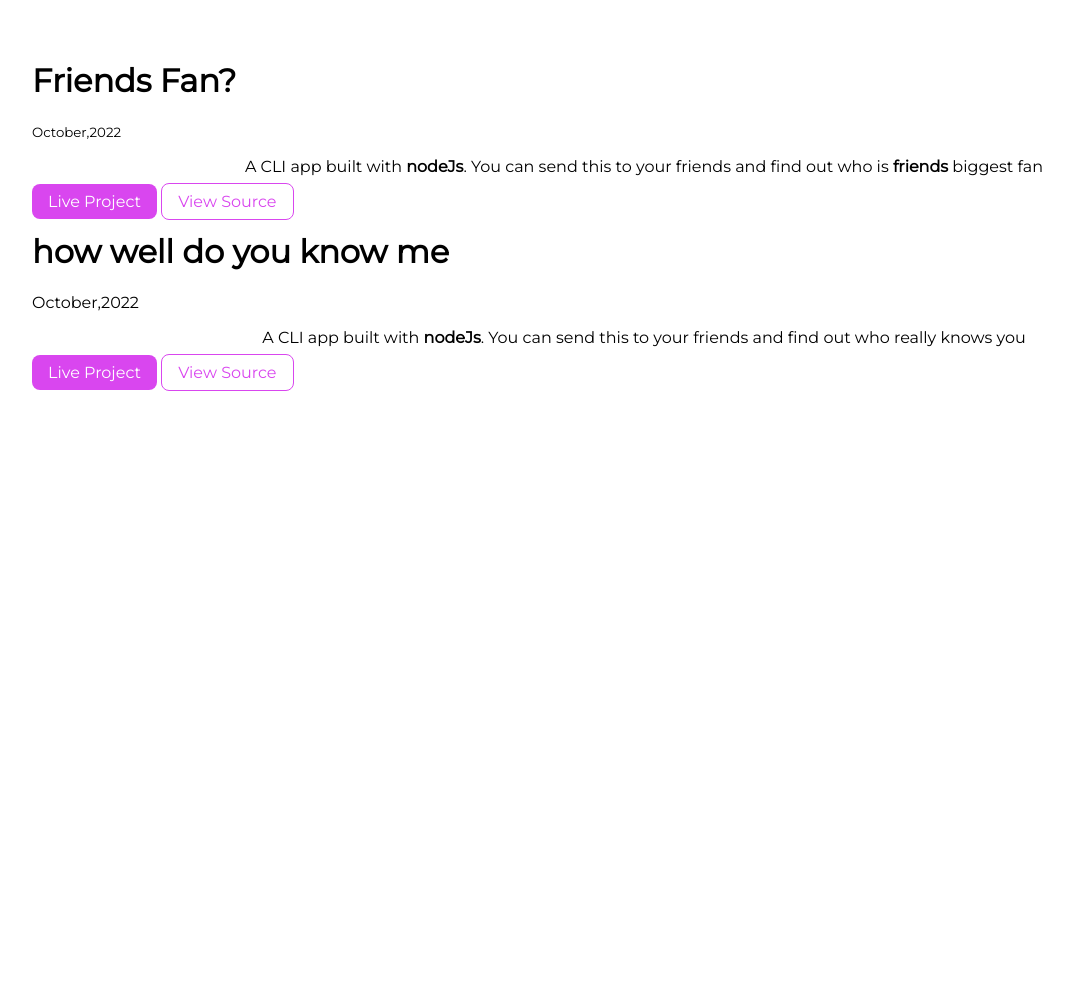
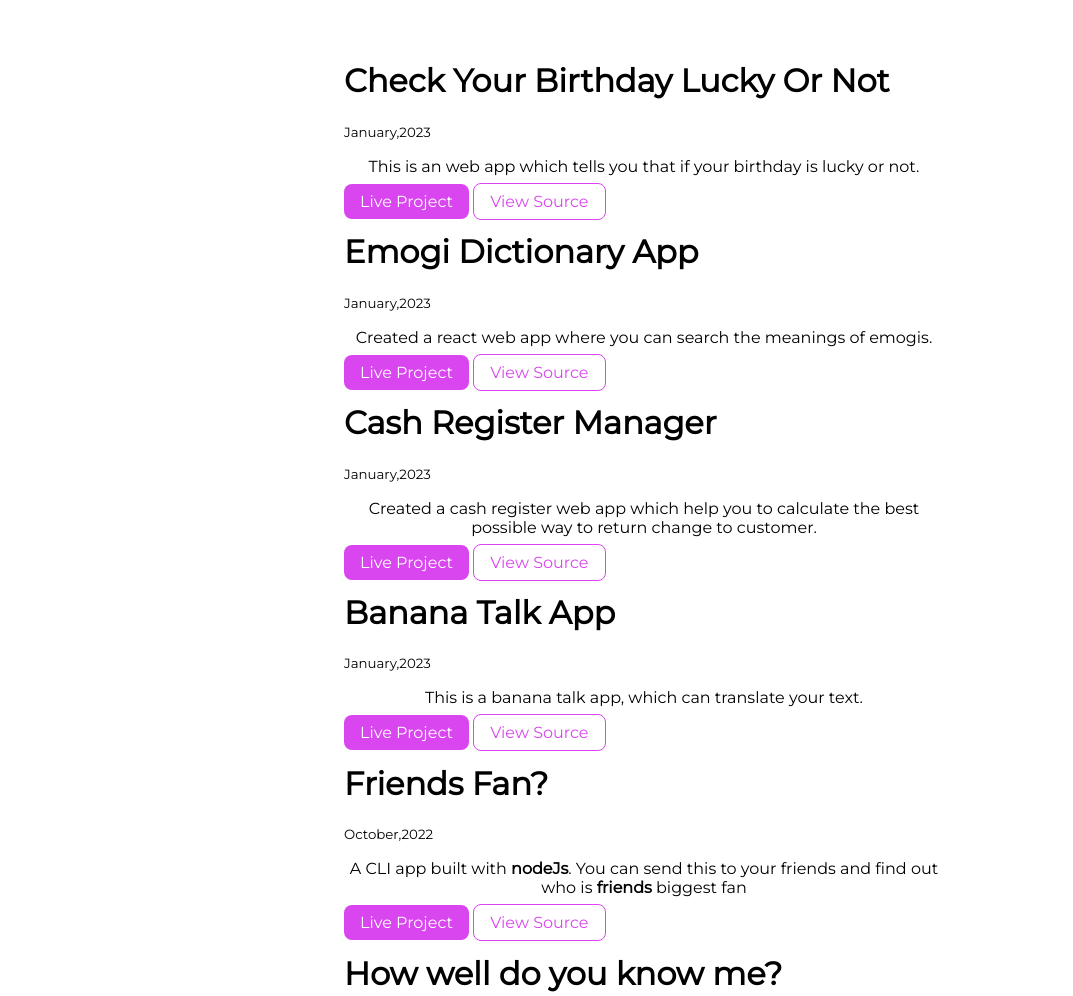
Before and after one commit to HarshitDeveloperr/My-Portfolio, a plain HTML site: page projects.html in a window 1280 px wide. Shown: the part 280-1276 px from the top of the page, without its empty margins (16-1089 px from the left). Before the commit the page ends 800 px from the top, so only its background shows below. Drawn offline with Linux system fonts and the light colour scheme.

Commit message:
updated projects
Added some new projects

```diff
--- a/projects.html
+++ b/projects.html
@@ -35,8 +35,80 @@
 
   <ul class = "list-non-bullet">
 
+
     <li>
-        <div class="contaioner contaioner-center">
+
+      <div class="container container-center">
+
+  <h1>Check Your Birthday Lucky Or Not</h1>
+  <small>January,2023</small>
+  <p> This is an web app which tells you that if your birthday is lucky or not.
+  </p>
+
+
+<a class ="link link-primary" href="https://checkyourbirthdate.netlify.app/">
+  Live Project</a>
+<a class="link link-secondary" href = "https://github.com/HarshitDeveloperr/check-your-birthday-lucky-or-not">
+  View Source</a>
+   </div>
+  </li>
+
+
+    <li>
+
+      <div class="container container-center">
+
+  <h1>Emogi Dictionary App</h1>
+  <small>January,2023</small>
+  <p> Created a react web app where you can search the meanings of emogis.
+  </p>
+
+
+<a class ="link link-primary" href="https://codesandbox.io/s/github/HarshitDeveloperr/emogi-dictionary">
+  Live Project</a>
+<a class="link link-secondary" href = "https://codesandbox.io/s/github/HarshitDeveloperr/emogi-dictionary">
+  View Source</a>
+   </div>
+  </li>
+
+
+    <li>
+
+      <div class="container container-center">
+
+  <h1>Cash Register Manager</h1>
+  <small>January,2023</small>
+  <p> Created a cash register web app which help you to
+    calculate the best possible way to return change to customer.
+  </p>
+
+
+<a class ="link link-primary" href="https://cashhmanager.netlify.app/">
+  Live Project</a>
+<a class="link link-secondary" href = "https://github.com/HarshitDeveloperr/cash-register-web-app">
+  View Source</a>
+   </div>
+  </li>
+
+    <li>
+
+      <div class="container container-center">
+
+  <h1>Banana Talk App</h1>
+  <small>January,2023</small>
+  <p> This is a banana talk app, which can translate your text.
+  </p>
+
+
+<a class ="link link-primary" href="https://bananaspeakkk.netlify.app/">
+  Live Project</a>
+<a class="link link-secondary" href = "https://github.com/HarshitDeveloperr/banana-talk">
+  View Source</a>
+   </div>
+  </li>
+
+    <li>
+        <div class="container container-center">
         <h1>Friends Fan?</h1>
         <small>October,2022</small>
         <p> A CLI app built with <strong> nodeJs</strong>. You can send this to your
@@ -51,9 +123,9 @@
         </li>
     <li>
 
-        <div class="contaioner contaioner">
+        <div class="container container-center">
 
-    <h1>how well do you know me</h1>
+    <h1>How well do you know me?</h1>
     <smal>October,2022</smal>
     <p> A CLI app built with <strong> nodeJs</strong>. You can send this to your
     friends and find out who really knows you</p>
```
Also changed, not shown: index.html (+4 -7 lines).
